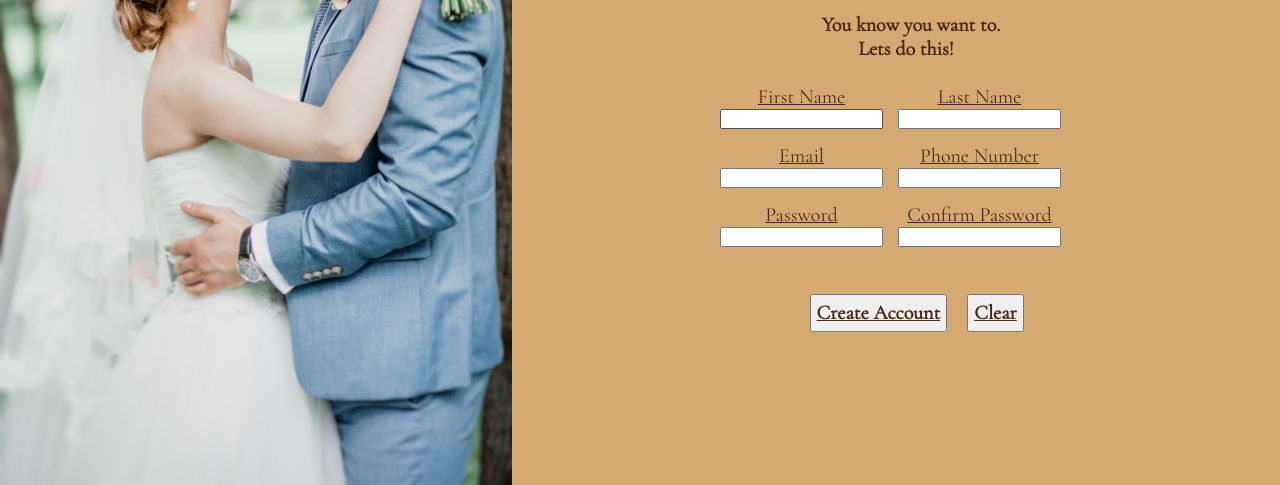
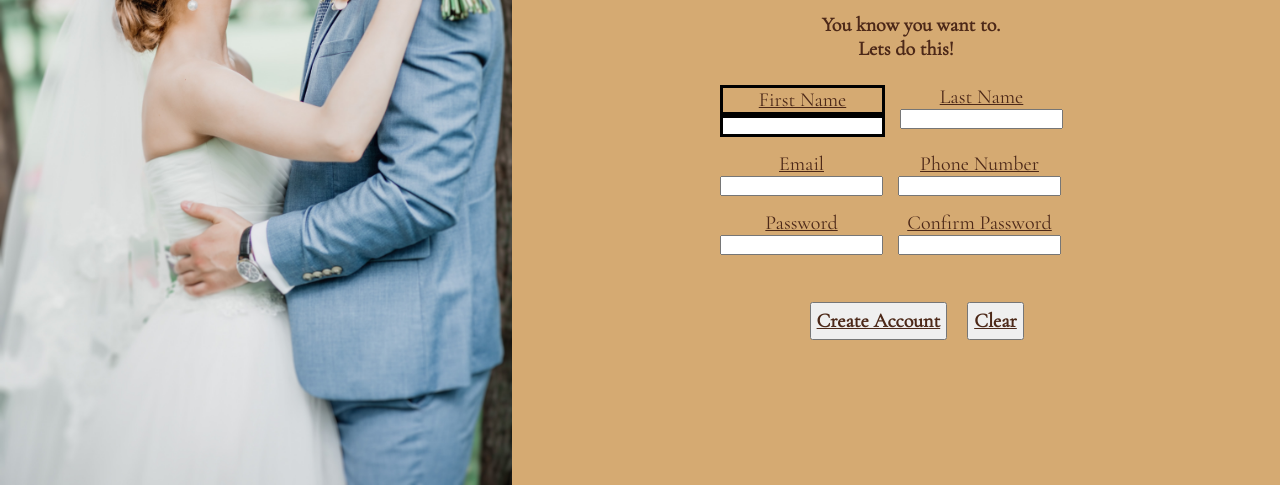
Before and after one commit to howie1329/The-Odin-Project-SignUp-Form, a plain HTML site: page index.html in a window 1280 px wide. In both pictures the pointer is over the element "First Name". Shown: the part 315-800 px from the top of the page. Drawn offline with Linux system fonts and the light colour scheme.

Commit message:
Update style.css

```diff
--- a/style.css
+++ b/style.css
@@ -61,6 +61,7 @@
     font-family: 'cormorant-garamond';
 }
 
+
 .container .rightside .form1{
     display: flex;
     align-content: center;
@@ -84,6 +85,14 @@
     text-align: center;
 }
 
+.container .rightside .form1 .input :hover{
+    display: flex;
+    flex-direction: column;
+    text-align: center;
+    border: black;
+    border-style: solid;
+}
+
 button{
     font-size: 1.25rem;
     font-weight: 700;
```
